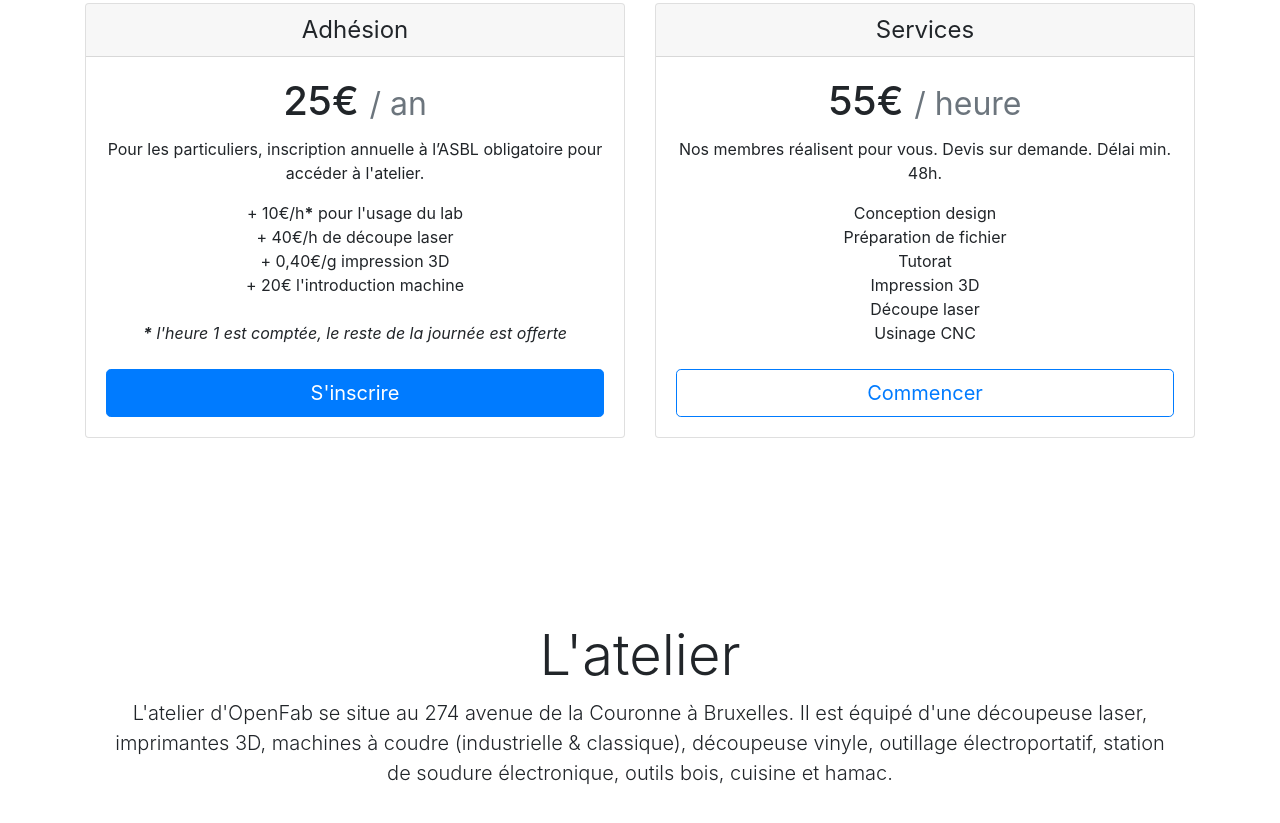
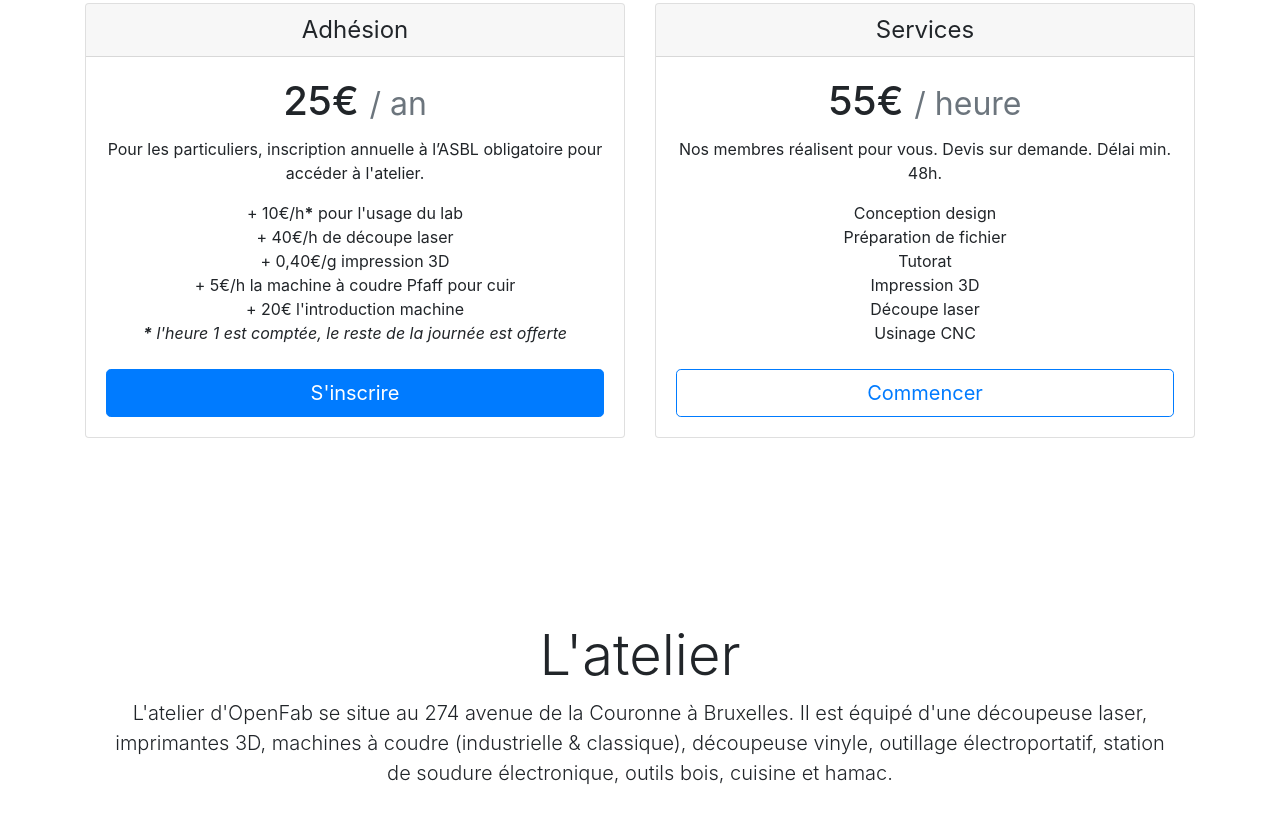
Before and after one commit to openfab-lab/openfab-website, a plain HTML site: page index.html in a window 1280 px wide. Shown: the part 1954-2777 px from the top of the page. Drawn offline with nearby package versions, Linux system fonts and the light colour scheme.

Commit message:
add pfaff

```diff
--- a/index.html
+++ b/index.html
@@ -182,8 +182,8 @@
                       <li>+ 10€/h<b>*</b> pour l'usage du lab</li>
                       <li>+ 40€/h de découpe laser</li>
                       <li>+ 0,40€/g impression 3D</li>
+                      <li>+ 5€/h la machine à coudre Pfaff pour cuir</li>
                       <li>+ 20€ l'introduction machine</li>
-                      <li><br> </li>
                       <li><i><b>*</b> l'heure 1 est comptée, le reste de la journée est offerte</i></li>
                     </ul>
                     <a href="https://goo.gl/forms/ISUdgi7qdNJLt6Qv1" type="button" class="btn btn-lg btn-block btn-primary">S'inscrire</a>
```
